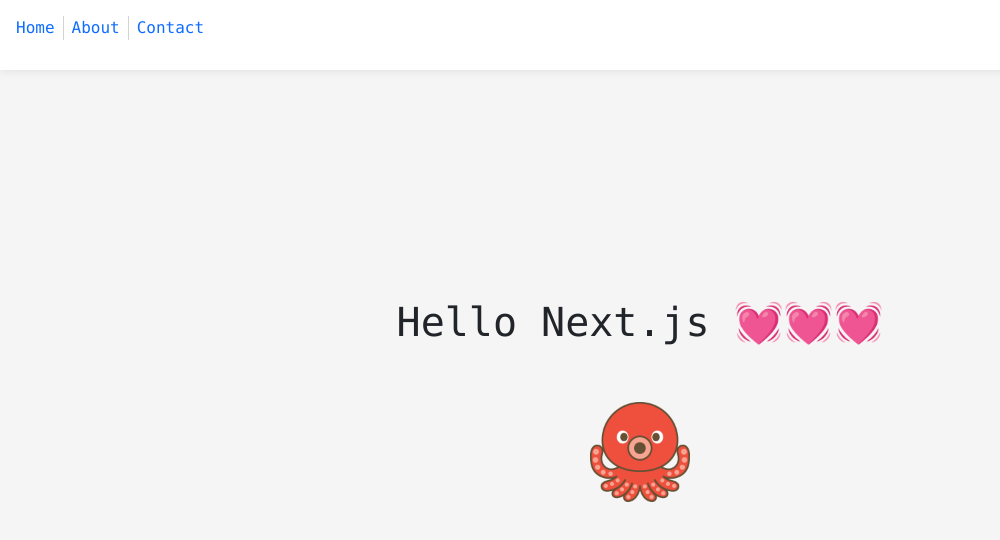
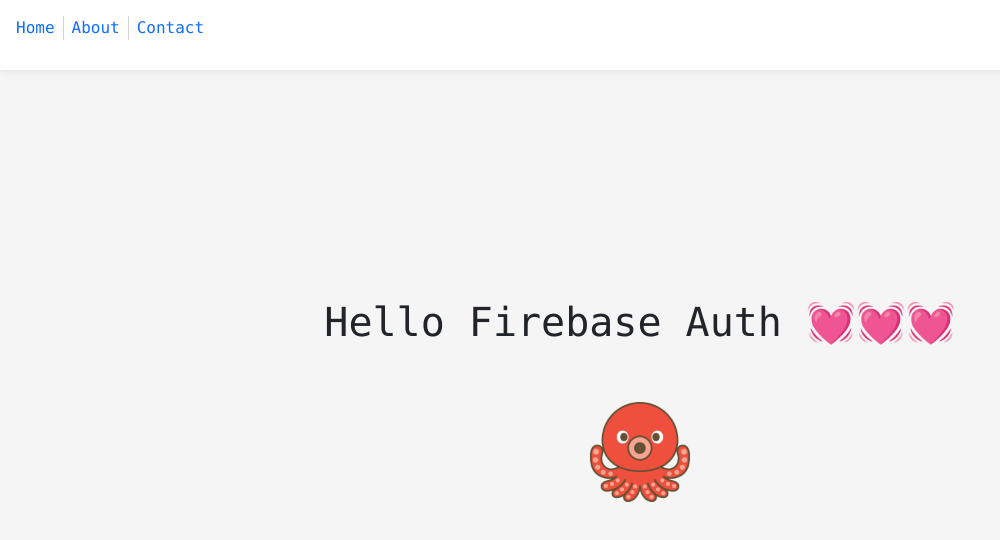
Before and after one commit to osawa-koki/studying-firebase-auth, a Next.js app: page / in a window 1280 px wide. Shown: the top 540 px of the page, without its empty margins (0-1000 px from the left). Built offline with nearby package versions, Linux system fonts and the light colour scheme.

Commit message:
タイトル変えた。

```diff
--- a/pages/index.tsx
+++ b/pages/index.tsx
@@ -4,7 +4,7 @@ export default function Home() {
   return (
     <Layout>
       <div id='Index'>
-        <h1>Hello Next.js 💓💓💓</h1>
+        <h1>Hello Firebase Auth 💓💓💓</h1>
         <img id='Logo' src="./tako.png" alt="Logo" />
       </div>
     </Layout>
```
